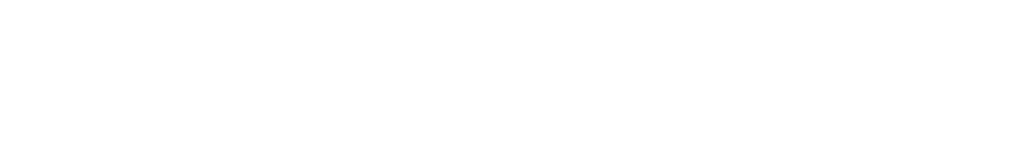
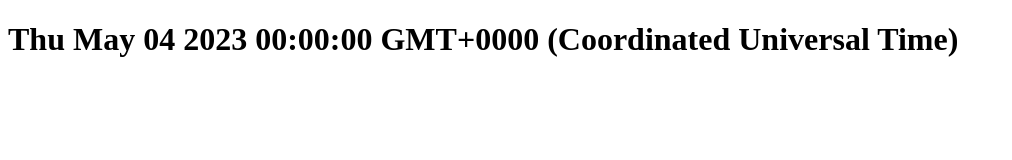
Before and after one commit to sourinsarkar/learn-json, a plain HTML site: page index.html in a window 1280 px wide. Shown: the whole page, without its empty margins (0-1012 px from the left). Drawn offline with Linux system fonts and the light colour scheme.

Commit message:
Implemented Parsing of DATE in JSON

```diff
--- a/index.html
+++ b/index.html
@@ -26,7 +26,12 @@
 
             //Parsing DATE
             // Write DATE as string and convert it back to DATE OBJECT later.
-            //const txt =
+
+            const txt = '{"name":"Sourin", "age":21, "city":"Ramgarh", "date":"2023-05-04"}';
+            const obj = JSON.parse(txt);
+            obj.date = new Date(obj.date);
+
+            document.getElementById("someText").innerHTML = obj.date;
         </script>
     </body>
 </html>
```
